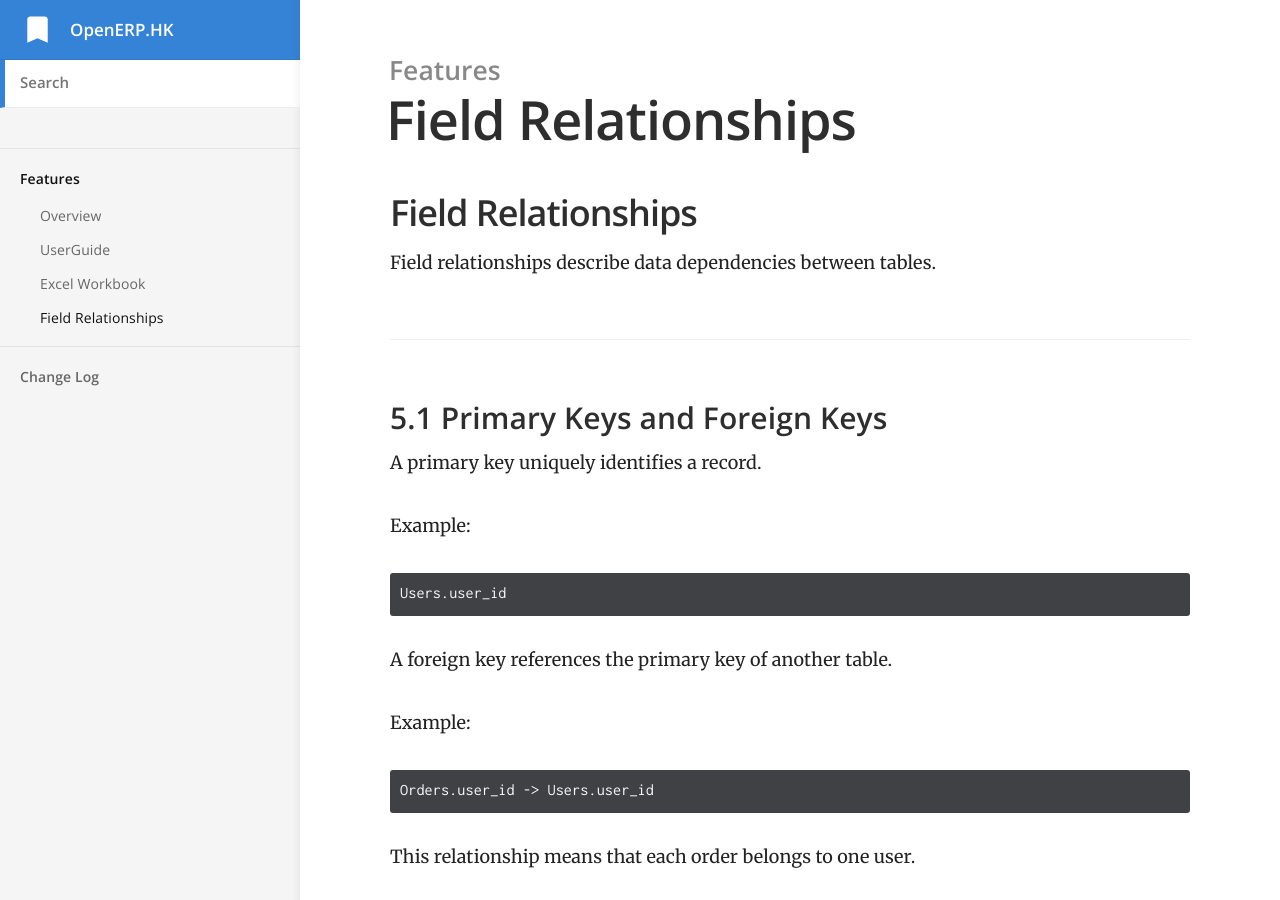
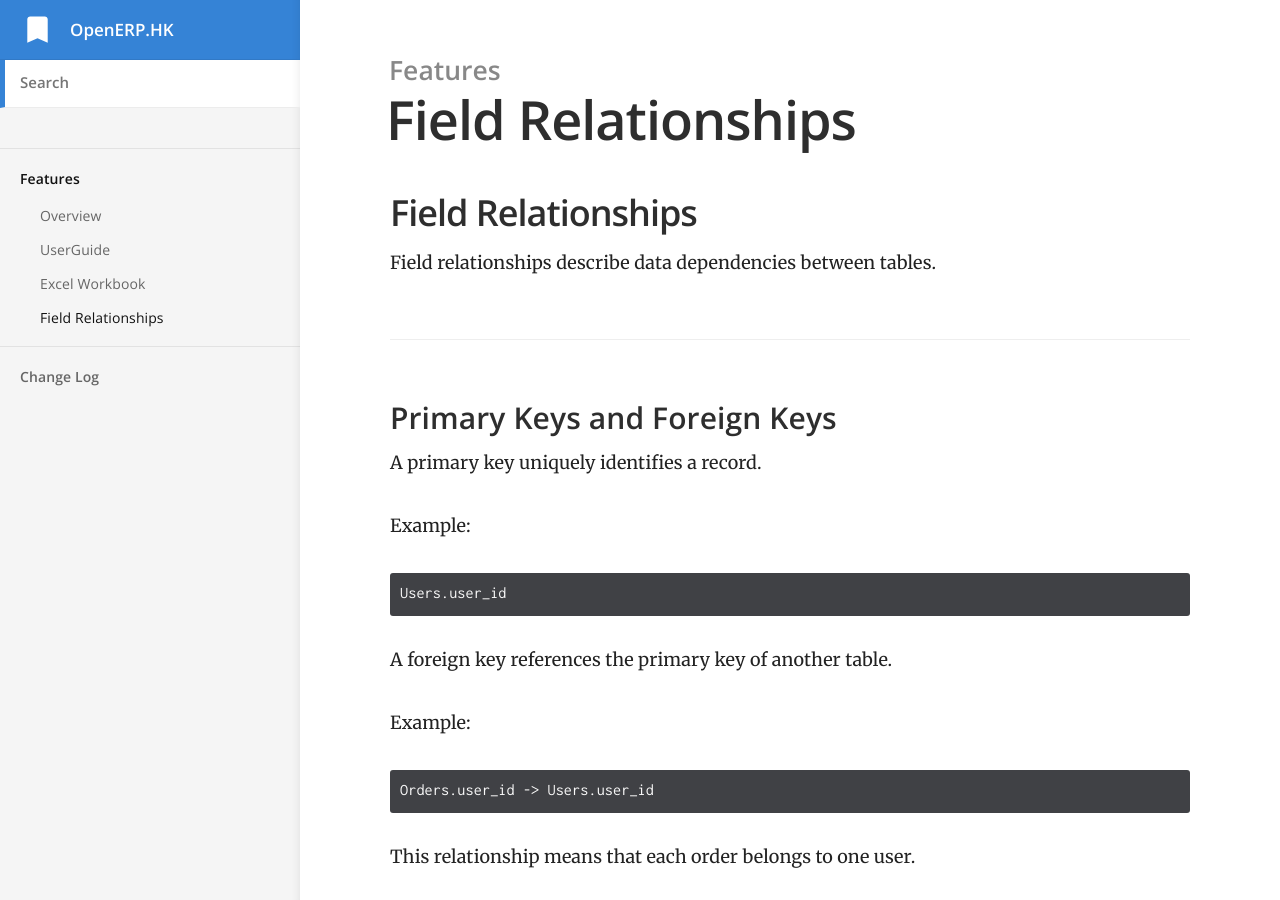
Before and after one commit to openerp-hk-t/doc, a Jekyll site: the page built from _docs/business insight/datamanipulation.md, in a window 1280 px wide and 900 px high. Built offline with Jekyll 4.4.1, drawn with Linux system fonts in a browser that asks for light colours; some of the changed text lies outside the part shown.

Commit message:
Update datamanipulation.md

````diff
--- a/_docs/business insight/datamanipulation.md
+++ b/_docs/business insight/datamanipulation.md
@@ -9,7 +9,7 @@ order: 4
 
 Field relationships describe data dependencies between tables.
 
-### 5.1 Primary Keys and Foreign Keys
+### Primary Keys and Foreign Keys
 
 A primary key uniquely identifies a record.
 
@@ -144,7 +144,7 @@ Natural-language instruction:
 Link Categories.parent_id to Categories.category_id to create a hierarchical category structure.
 ```
 
-### 5.7 Relationship Detection Rules
+### Relationship Detection Rules
 
 The system can infer relationships from the following characteristics:
 
````
